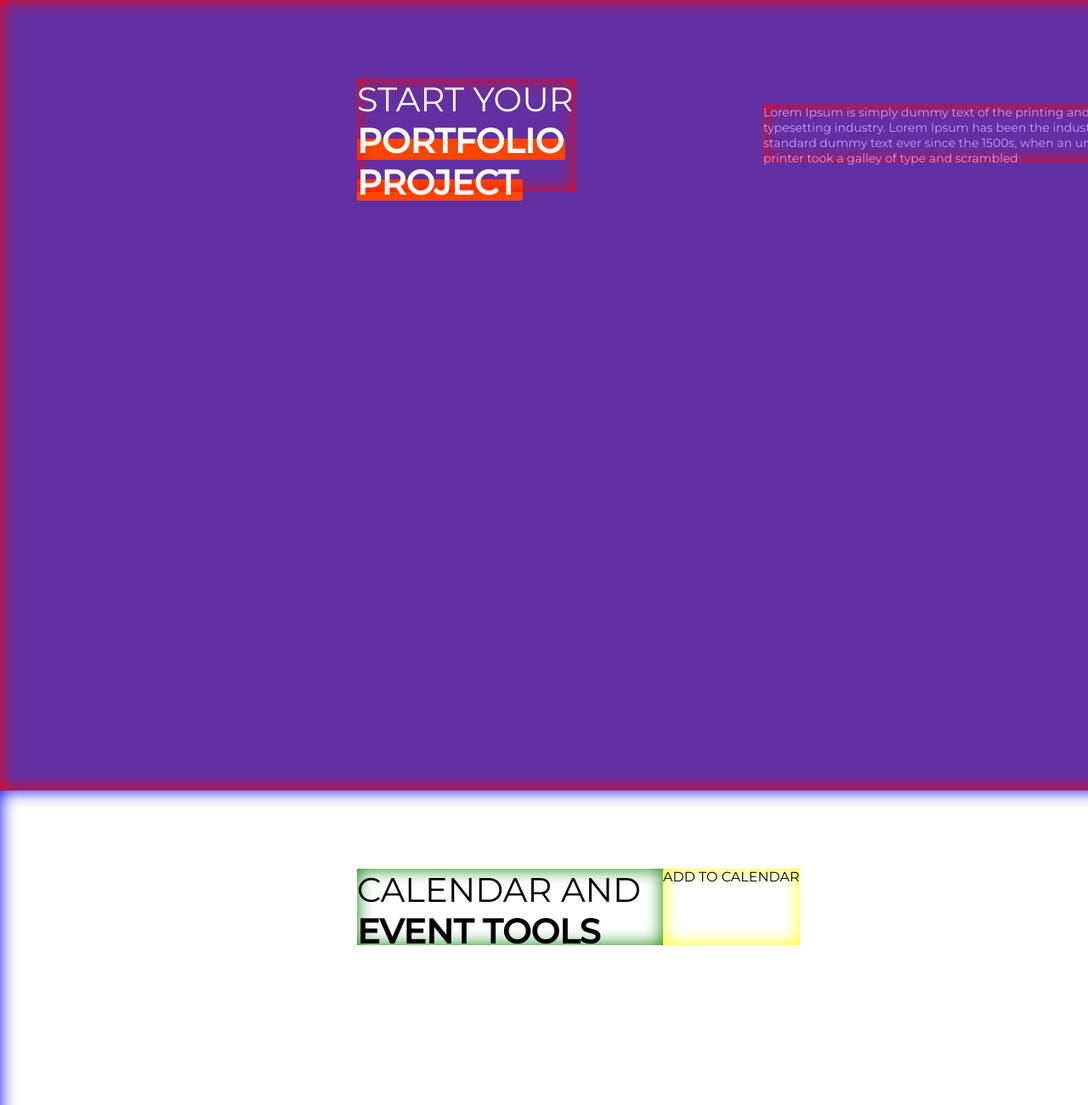
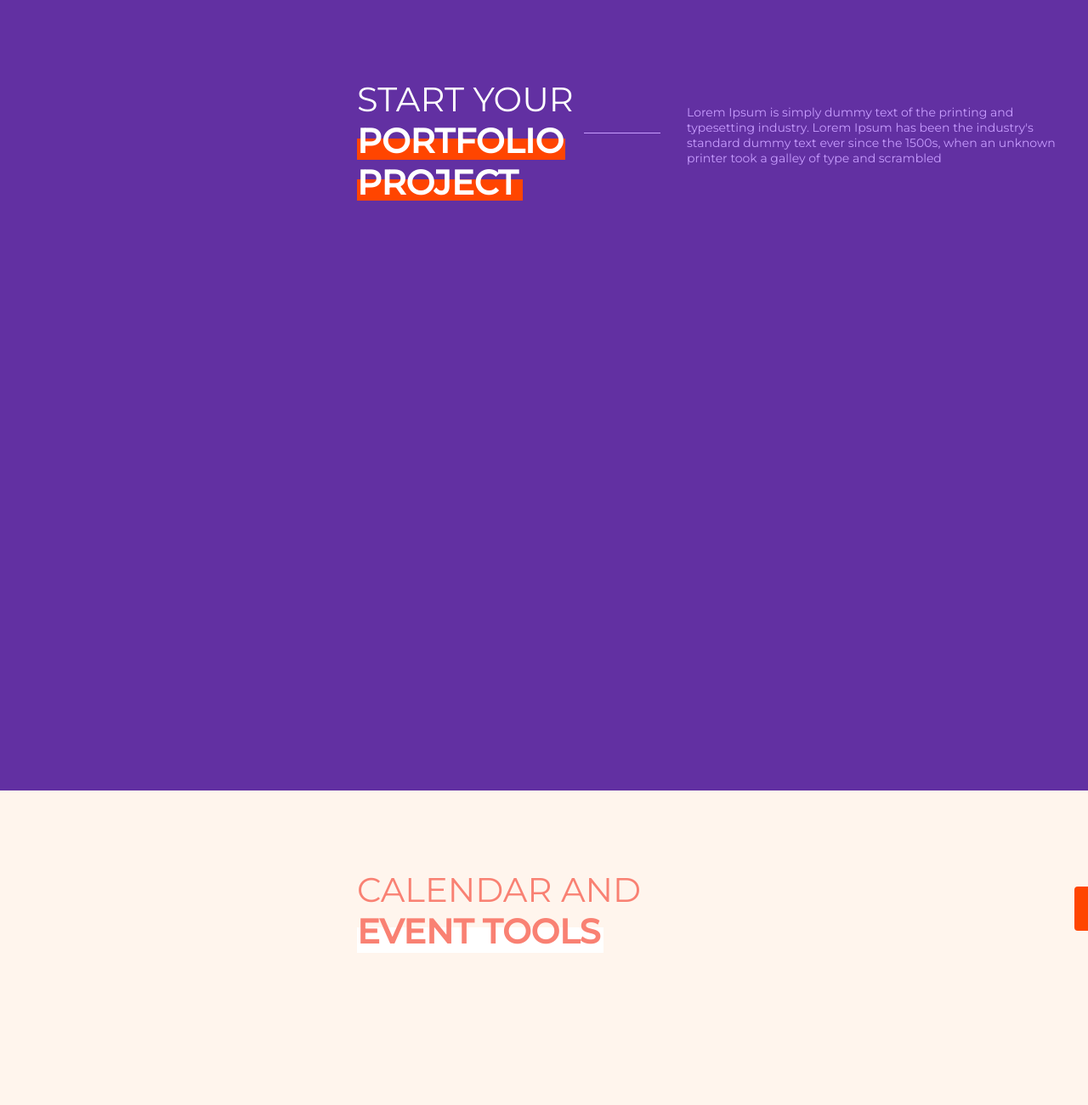
Before and after one commit to holajjm/Techit, a plain HTML site: page index.html in a window 1280 px wide. Shown: the top 1300 px of the page at 85% size. Drawn offline with Linux system fonts and the light colour scheme.

Commit message:
finish title

```diff
--- a/index.html
+++ b/index.html
@@ -16,7 +16,10 @@
 				<h1 class="top-header-title">START YOUR
 					<br><strong>PORTFOLIO PROJECT</strong>
 				</h1>
-				<div class="top-header-contents">Lorem Ipsum is simply dummy text of the printing and typesetting industry. Lorem Ipsum has been the industry's standard dummy text ever since the 1500s, when an unknown printer took a galley of type and scrambled
+				<div class="top-header-contents">
+					<p>
+						Lorem Ipsum is simply dummy text of the printing and typesetting industry. Lorem Ipsum has been the industry's standard dummy text ever since the 1500s, when an unknown printer took a galley of type and scrambled
+					</p>
 				</div>
 			</header>
 			<main class="main"></main>
--- a/style.css
+++ b/style.css
@@ -21,10 +21,10 @@ h1 {
 
 /* Header */
 .top {
-    box-shadow: inset 0 0 20px red;
     width: 1920px;
     height: 930px;
     background-color: #6230A2;
+    /* display: none; */
 }
 .top-header {
     display: flex;
@@ -32,7 +32,6 @@ h1 {
     z-index: 1;
 }
 .top-header-title {
-    box-shadow: inset 0 0 20px red;
     font-size: 40px;
     width: 258px;
     height: 134px;
@@ -58,31 +57,72 @@ h1 {
     height: 25px;
 }
 .top-header-contents {
-    box-shadow: inset 0 0 20px red;
-    width: 460px;
+    width: 582px;
     height: 68px;
     margin: 31px 142px 35px auto;
     font-size: 14px;
     line-height: 18px;
     color: #C89DFF;
 }
+.top-header-contents > p {
+    width: 460px;
+    margin-left: 32px;
+}
+.top-header-contents::before {
+    content: '';
+    position: absolute;
+    left: 267px;
+    top: 64px;
+    width: 90px;
+    height: 1px;
+    background-color: #C89DFF;
+}
 
 .bottom-header {
     display: flex;
 }
 .bottom {
-    box-shadow: inset 0 0 20px blue;
     width: 1920px;
     height: 975px;
+    background-color: #FFF5ED;
+}
+.bottom-header {
+    position: relative;
+    z-index: 1;
 }
 .bottom-header-title {
-    box-shadow: inset 0 0 20px green;
     font-size: 40px;
     width: 360px;
     height: 90px;
+    color: #F98173;
+}
+.bottom-header-title::after {
+    content: '';
+    width: 290px;
+    height: 30px;
+    background-color: white;
+    position: absolute;
+    bottom: -5px;
+    left: 0;
+    z-index: -1;
 }
 .bottom-header-contents {
-    box-shadow: inset 0 0 20px yellow;
+    margin: 21px 0 21px auto;
+    width: 208px;
+    height: 48px;
+    text-align: center;
+    color: white;
+    letter-spacing: 1px;
+    line-height: 47px;
+    font-size: 16px;
+    font-weight: blod;
+    padding: 0 14px 4px 14px;
+    background-color: #FF4500;
+    border-radius: 4px;
+}
+.bottom-header-contents::before {
+    content: '+';
+    color: white;
 }
 
 /* Main */
```
